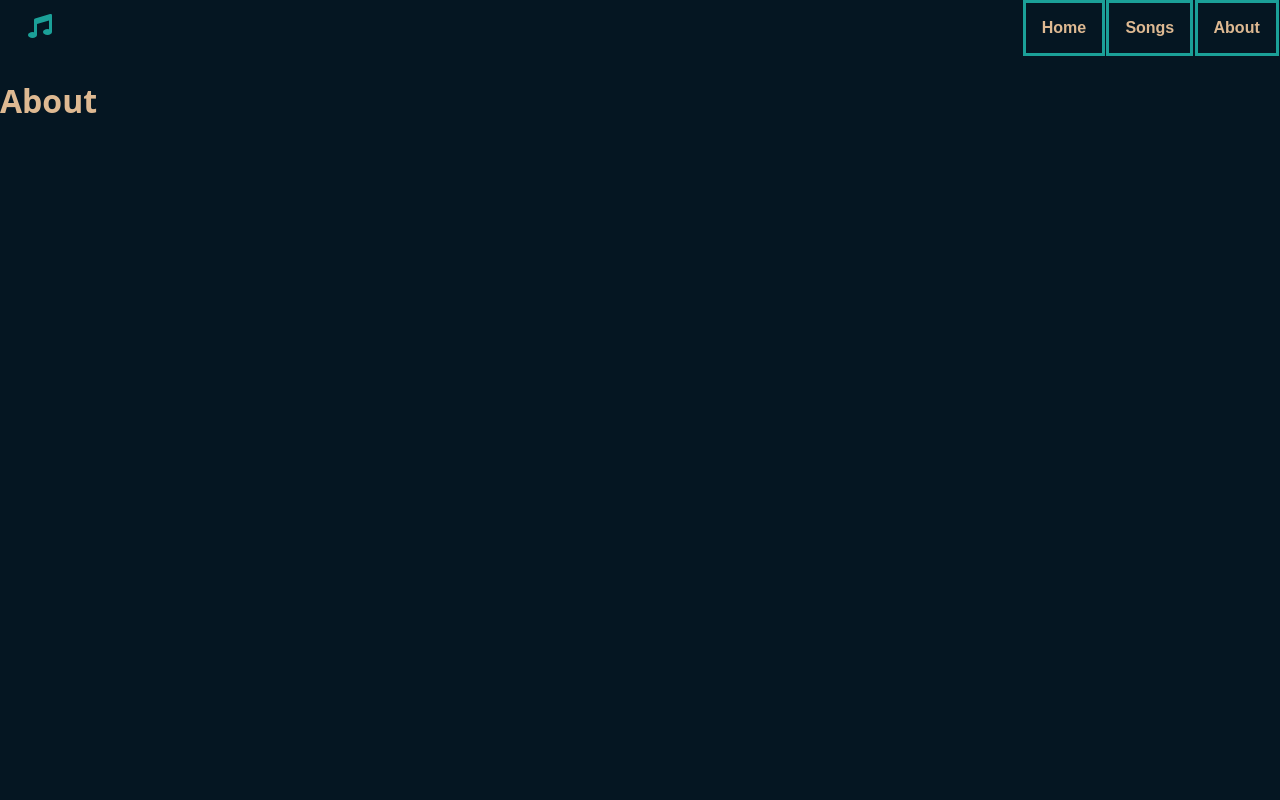
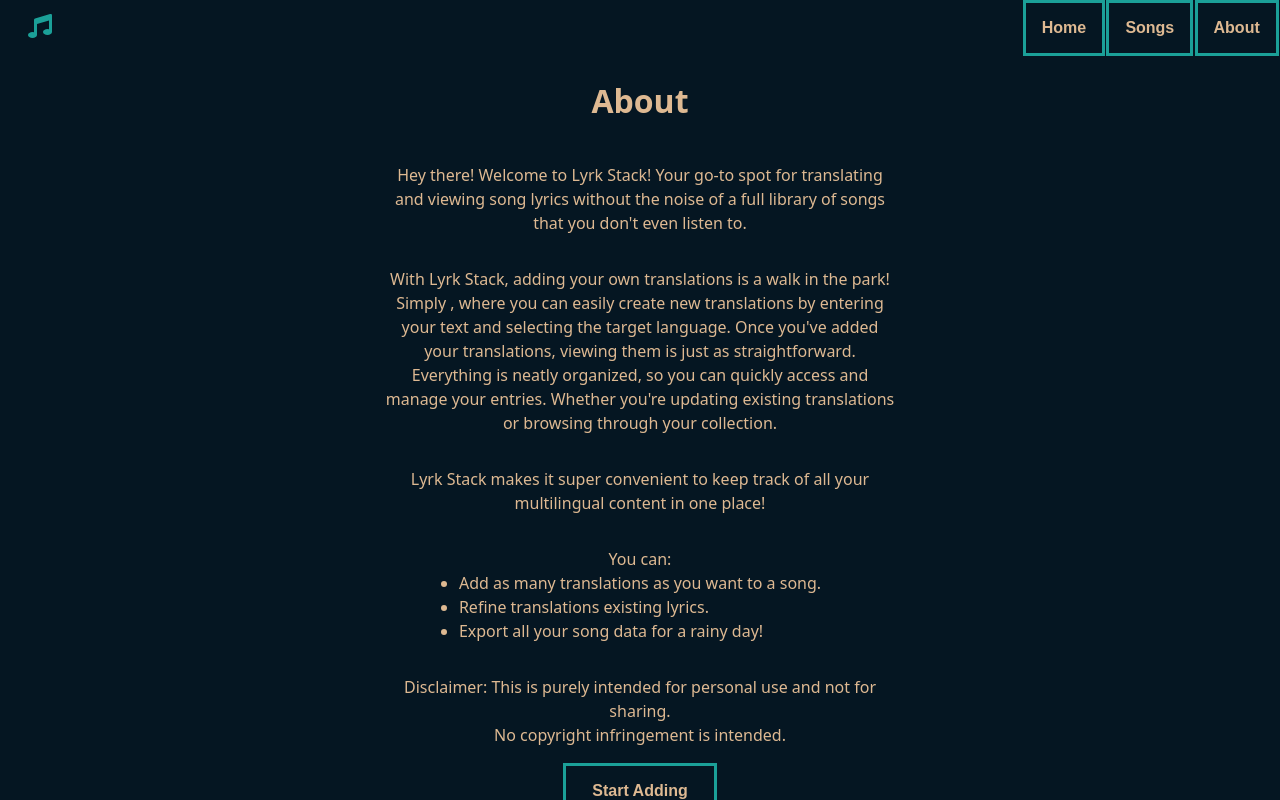
Before and after one commit to aung-st/lyrk-stack, a React (Vite) app: page /About in a window 1280 px wide. Built offline with nearby package versions, Linux system fonts and the light colour scheme; no server answers.

Commit message:
feat: draft about page

```diff
--- a/src/pages/About.tsx
+++ b/src/pages/About.tsx
@@ -3,7 +3,43 @@ import "../styles/About.css"
 function About() {
     return (
         <>
-            <h1>About</h1>
+            <div className="about-container">
+                <h1>About</h1>
+                <p>
+                    Hey there! Welcome to Lyrk Stack! Your go-to spot for translating
+                    and viewing song lyrics without the noise of a full library of
+                    songs that you don't even listen to.
+                </p>
+                <p>
+                    With Lyrk Stack, adding your own translations is a walk in the
+                    park! Simply , where you can easily create new translations by
+                    entering your text and selecting the target language. Once you've
+                    added your translations, viewing them is just as straightforward.
+                    Everything is neatly organized, so you can quickly access and
+                    manage your entries. Whether you're updating existing
+                    translations or browsing through your collection.
+                </p>
+                <p>
+                    Lyrk Stack makes it super convenient to keep track of all your
+                    multilingual content in one place!
+                </p>
+                <p>
+                    <div className="list-wrapper">
+                        You can:
+                        <ul>
+                            <li>Add as many translations as you want to a song.</li>
+                            <li>Refine translations existing lyrics.</li>
+                            <li>Export all your song data for a rainy day!</li>
+                        </ul>
+                    </div>
+                </p>
+                <p>
+                    Disclaimer: This is purely intended for personal use and not for
+                    sharing.
+                    <br></br>No copyright infringement is intended.
+                </p>
+                <button>Start Adding Songs!</button>
+            </div>
         </>
     )
 }
--- a/src/styles/About.css
+++ b/src/styles/About.css
@@ -0,0 +1,26 @@
+.about-container {
+    display: flex;
+    justify-content: center;
+    text-align: center;
+    flex-direction: column;
+    margin-right: 30vw;
+    margin-left: 30vw;
+}
+
+.about-container button {
+    margin-left: 14vw;
+    margin-right: 14vw;
+}
+
+.about-container ul {
+    padding-left: 0;
+    margin: 0;
+}
+
+.about-container li {
+    text-align: left;
+}
+
+.list-wrapper {
+    display: inline-block;
+}
```
